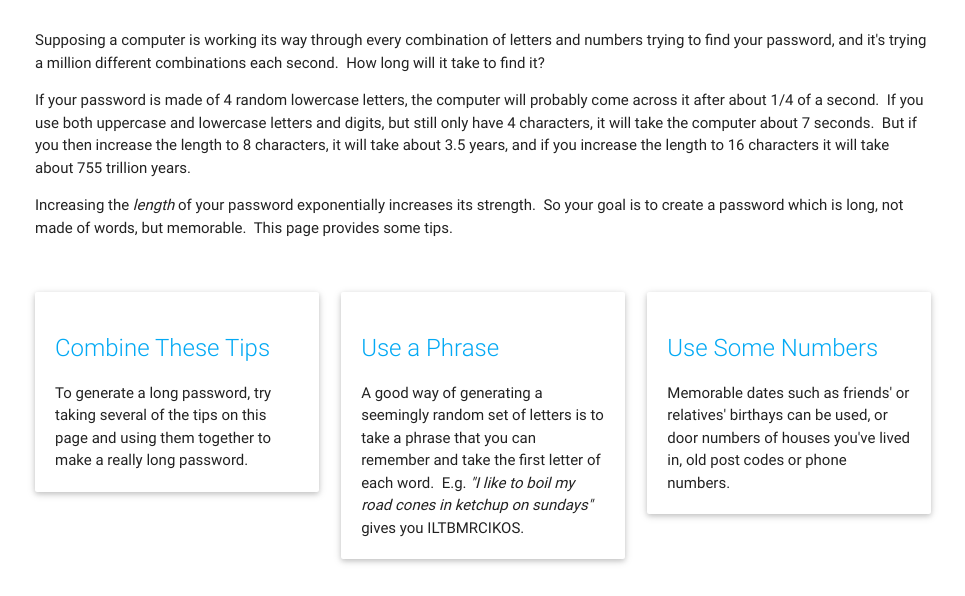
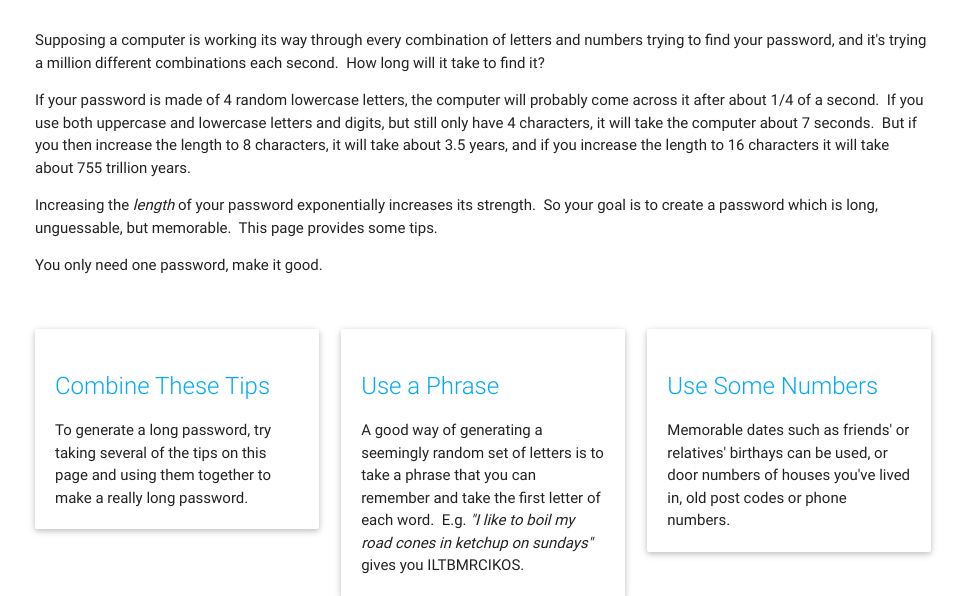
Before and after one commit to adamalton/twistpass, a Django app: template appengine/twistpass/core/templates/core/tips.html in a window 1280 px wide. Shown: the part 260-856 px from the top of the page, without its empty margins (157-1122 px from the left). Run offline with Django 3.2, Linux system fonts and the light colour scheme; the template is opened without the code that fills it, so the values that code supplies are empty.

Commit message:
Tweak wording on Tips page.

```diff
--- a/appengine/twistpass/core/templates/core/tips.html
+++ b/appengine/twistpass/core/templates/core/tips.html
@@ -19,8 +19,11 @@
 		</p>
 		<p>
 			Increasing the <em>length</em> of your password exponentially increases its strength.&nbsp;
-			So your goal is to create a password which is long, not made of words, but memorable.&nbsp;
+			So your goal is to create a password which is long, unguessable, but memorable.&nbsp;
 			This page provides some tips.
+		</p>
+		<p>
+			You only need one password, make it good.
 		</p>
 	</div>
 
```
